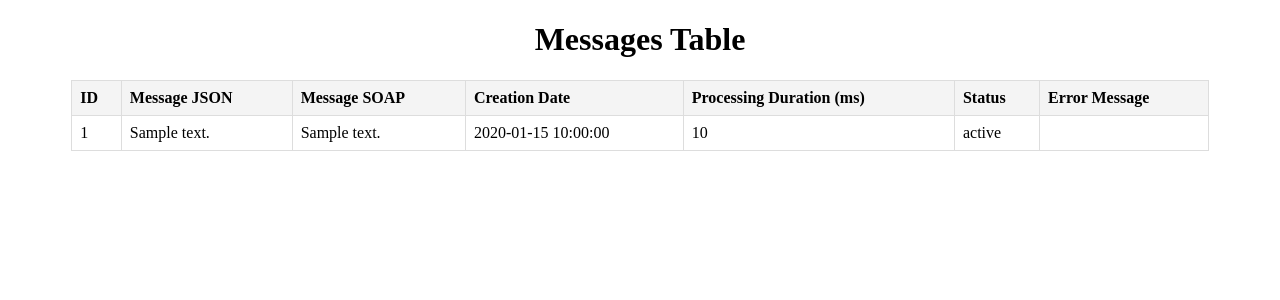
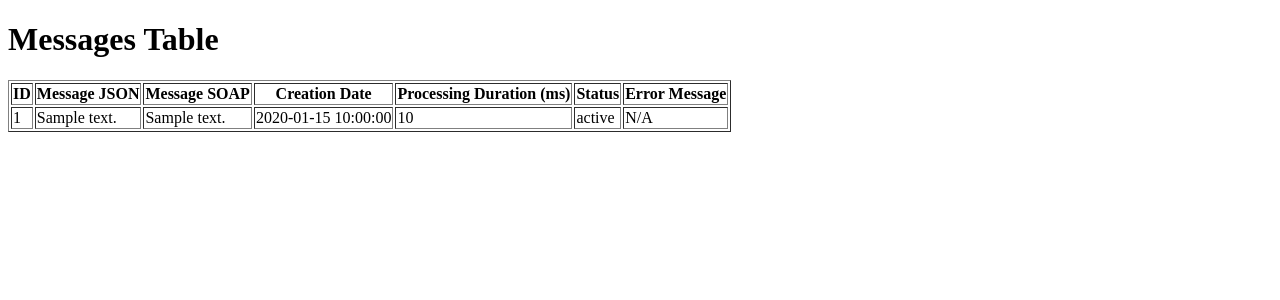
Before and after one commit to grzde77/ms-poc-display, a Flask app: page / in a window 1280 px wide. Shown: the top 300 px of the page. Run offline with Flask 2, Linux system fonts and the light colour scheme; a database or web service that is not in the repository returns one stand-in record (values such as "Sample title"); data that the repository does not hold is empty.

Commit message:
Update table.html

```diff
--- a/templates/table.html
+++ b/templates/table.html
@@ -4,25 +4,10 @@
     <meta charset="UTF-8">
     <meta name="viewport" content="width=device-width, initial-scale=1.0">
     <title>Messages Table</title>
-    <style>
-        table {
-            width: 90%;
-            margin: 20px auto;
-            border-collapse: collapse;
-        }
-        th, td {
-            border: 1px solid #ddd;
-            padding: 8px;
-            text-align: left;
-        }
-        th {
-            background-color: #f4f4f4;
-        }
-    </style>
 </head>
 <body>
-    <h1 style="text-align: center;">Messages Table</h1>
-    <table>
+    <h1>Messages Table</h1>
+    <table border="1">
         <thead>
             <tr>
                 <th>ID</th>
@@ -43,7 +28,7 @@
                 <td>{{ message.creation_datetime }}</td>
                 <td>{{ message.processing_duration_ms }}</td>
                 <td>{{ message.status }}</td>
-                <td>{{ message.error_message }}</td>
+                <td>{{ message.error_message or 'N/A' }}</td>
             </tr>
             {% endfor %}
         </tbody>
```
